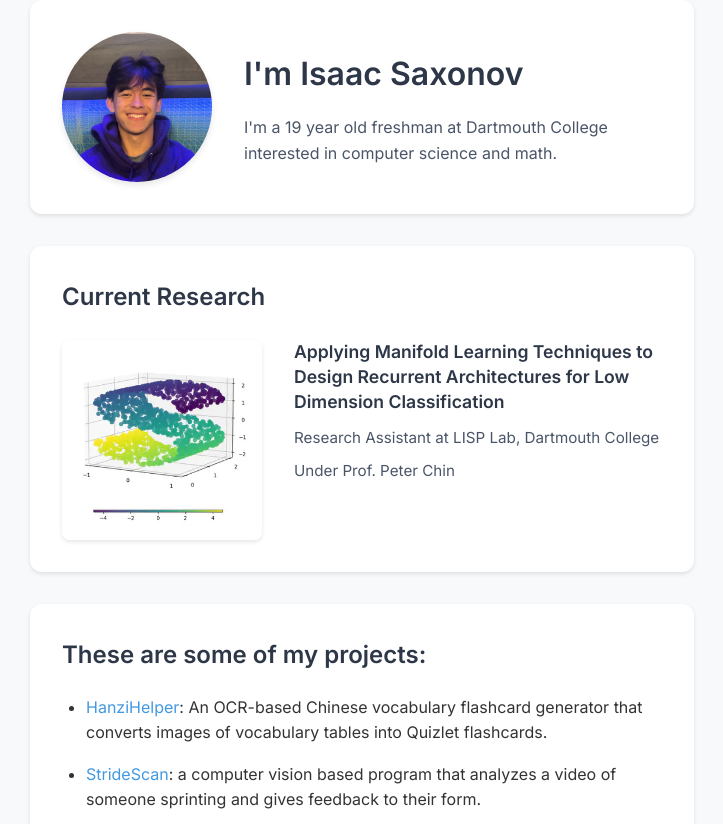
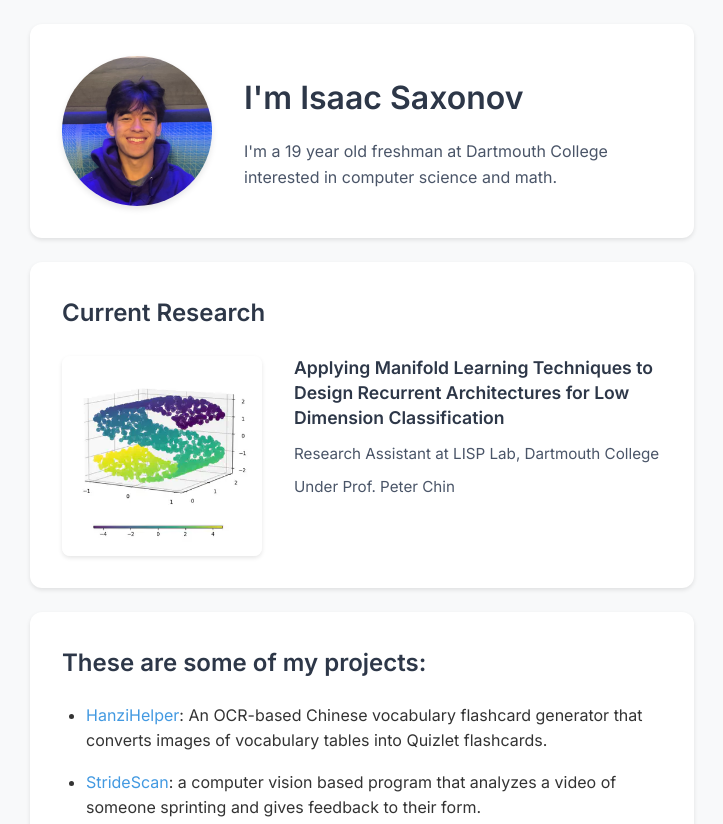
Before and after one commit to clewner/bigpersonal, a plain HTML site: page index.html in a window 1280 px wide. Shown: the top 824 px of the page, without its empty margins (278-1001 px from the left). Drawn offline with nearby package versions, Linux system fonts and the light colour scheme.

Commit message:
fixed spacing between sections

```diff
--- a/style.css
+++ b/style.css
@@ -9,13 +9,25 @@ body {
     background-color: #f8f9fa;
 }
 
-.firstheader, .research, .projects, .coursework {
+
+.firstheader {
     width: min(85%, 600px);
     padding: 2rem;
     background-color: white;
     border-radius: 12px;
     box-shadow: 0 2px 4px rgba(0,0,0,0.1);
-    margin-bottom: 2rem;
+    margin-bottom: 1.5rem;
+    margin-top: 1.5rem;
+}
+
+
+.research, .projects, .coursework {
+    width: min(85%, 600px);
+    padding: 2rem;
+    background-color: white;
+    border-radius: 12px;
+    box-shadow: 0 2px 4px rgba(0,0,0,0.1);
+    margin-bottom: 1.5rem;
 }
 
 
```
